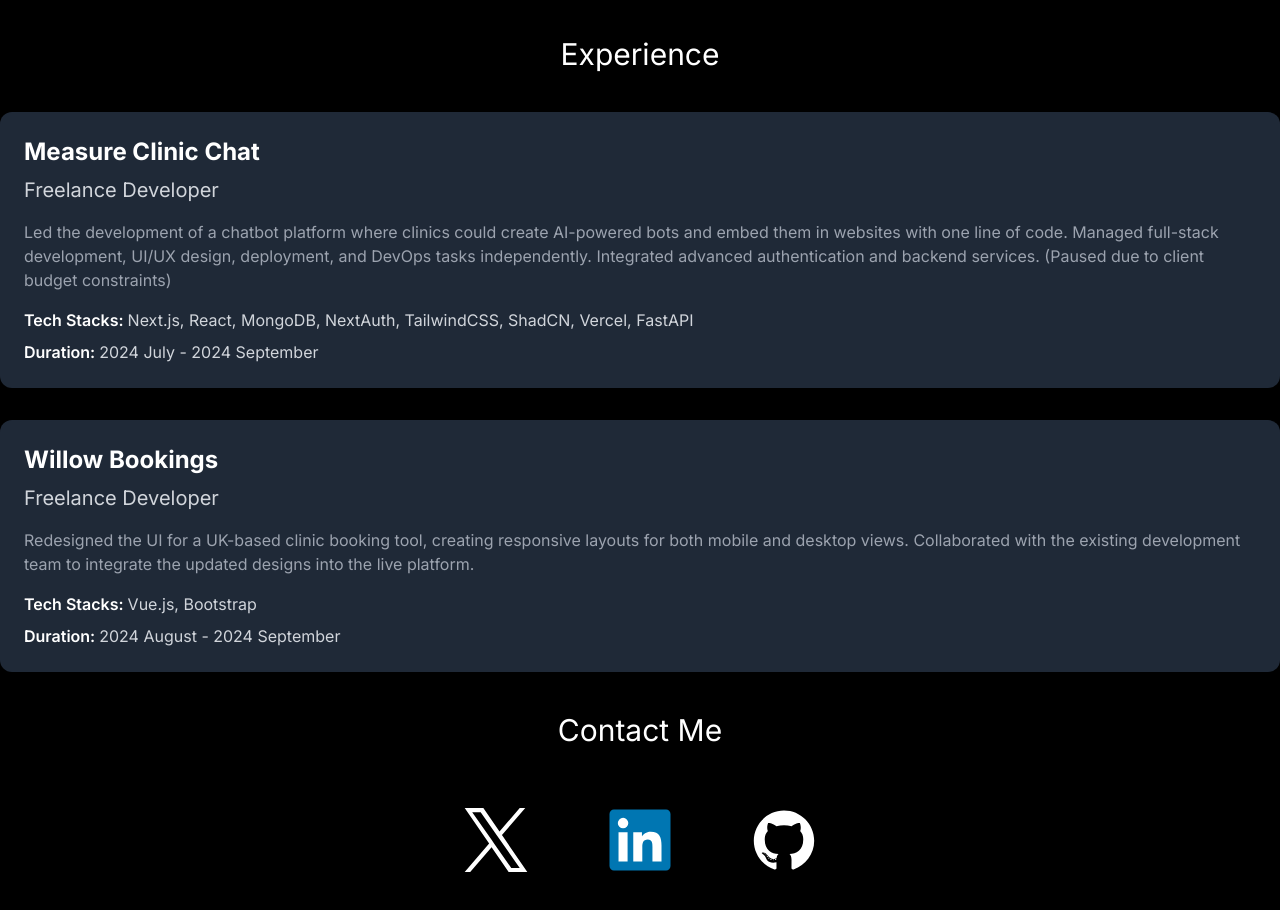
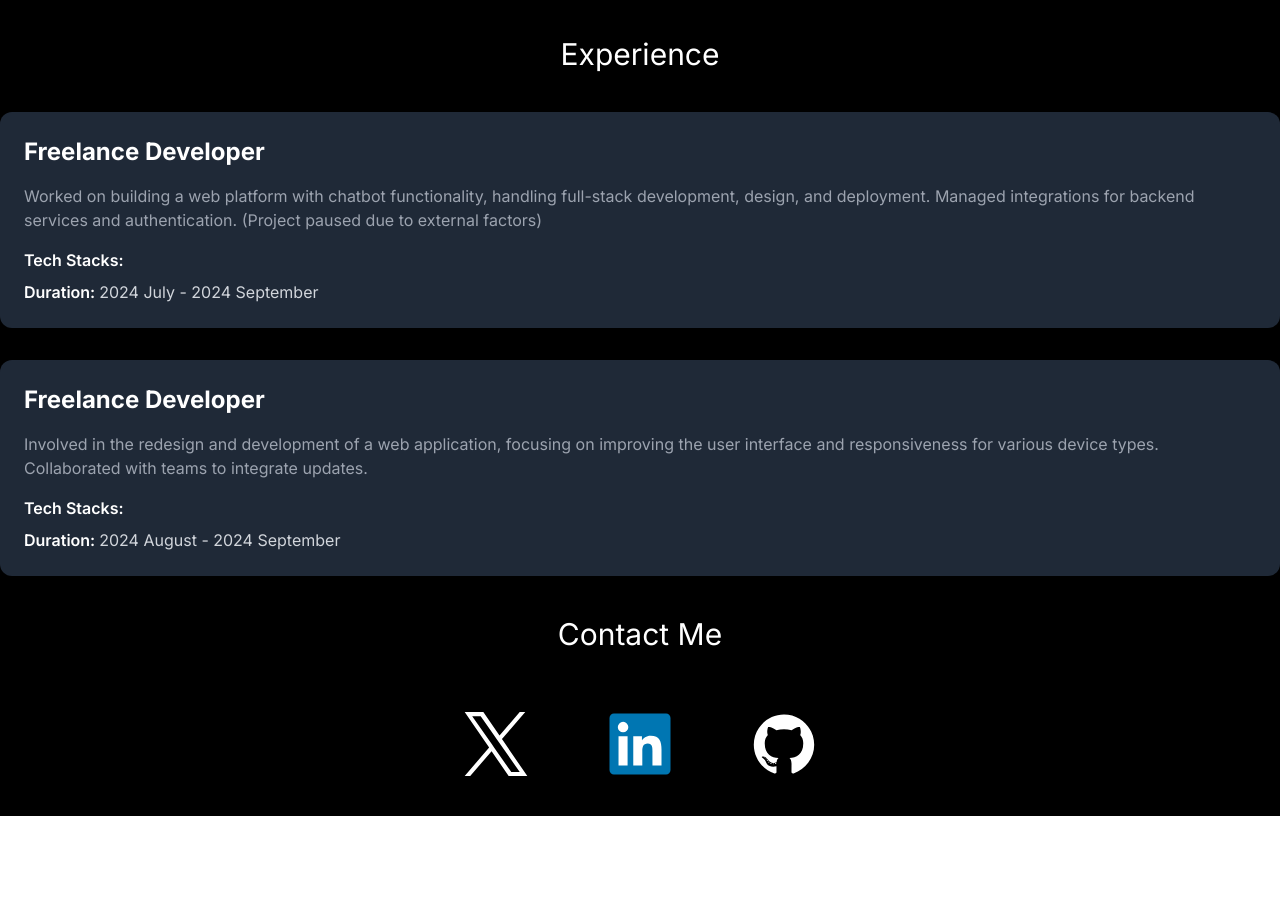
Before and after one commit to User-1289/portfolio, a Next.js app: page / in a window 1280 px wide. Shown: the part 2320-3230 px from the top of the page. After the commit the page ends 3136 px from the top, so only its background shows below. Built offline with nearby package versions, Linux system fonts and the light colour scheme.

Commit message:
updated details

```diff
--- a/src/app/components/Projects.tsx
+++ b/src/app/components/Projects.tsx
@@ -55,17 +55,13 @@ const Projects: React.FC = ({}) => {
 
     let experienceInfo = [
         {
-            name: "Measure Clinic Chat",
-            role: "Freelance Developer",
-            details: "Led the development of a chatbot platform where clinics could create AI-powered bots and embed them in websites with one line of code. Managed full-stack development, UI/UX design, deployment, and DevOps tasks independently. Integrated advanced authentication and backend services. (Paused due to client budget constraints)",
-            techStacks: "Next.js, React, MongoDB, NextAuth, TailwindCSS, ShadCN, Vercel, FastAPI",
+            name: "Freelance Developer",
+            details: "Worked on building a web platform with chatbot functionality, handling full-stack development, design, and deployment. Managed integrations for backend services and authentication. (Project paused due to external factors)",
             duration: "2024 July - 2024 September"
         },
         {
-            name: "Willow Bookings",
-            role: "Freelance Developer",
-            details: "Redesigned the UI for a UK-based clinic booking tool, creating responsive layouts for both mobile and desktop views. Collaborated with the existing development team to integrate the updated designs into the live platform.",
-            techStacks: "Vue.js, Bootstrap",
+            name: "Freelance Developer",
+            details: "Involved in the redesign and development of a web application, focusing on improving the user interface and responsiveness for various device types. Collaborated with teams to integrate updates.",
             duration: "2024 August - 2024 September"
         }
     ]
@@ -98,12 +94,10 @@ const Projects: React.FC = ({}) => {
                 {experienceInfo.map((experience, i) => (
     <div className="bg-gray-800 p-6 rounded-xl" key={i}>
     <h2 className="text-2xl font-bold text-white">{experience.name}</h2>
-    <h3 className="text-xl text-gray-300 mt-2">{experience.role}</h3>
     <p className="text-gray-400 mt-4">{experience.details}</p>
     <div className="mt-4">
       <div className="mt-2">
         <span className="font-semibold text-white">Tech Stacks: </span>
-        <span className="text-gray-300">{experience.techStacks}</span>
       </div>
       <div className="mt-2">
         <span className="font-semibold text-white">Duration: </span>
```
